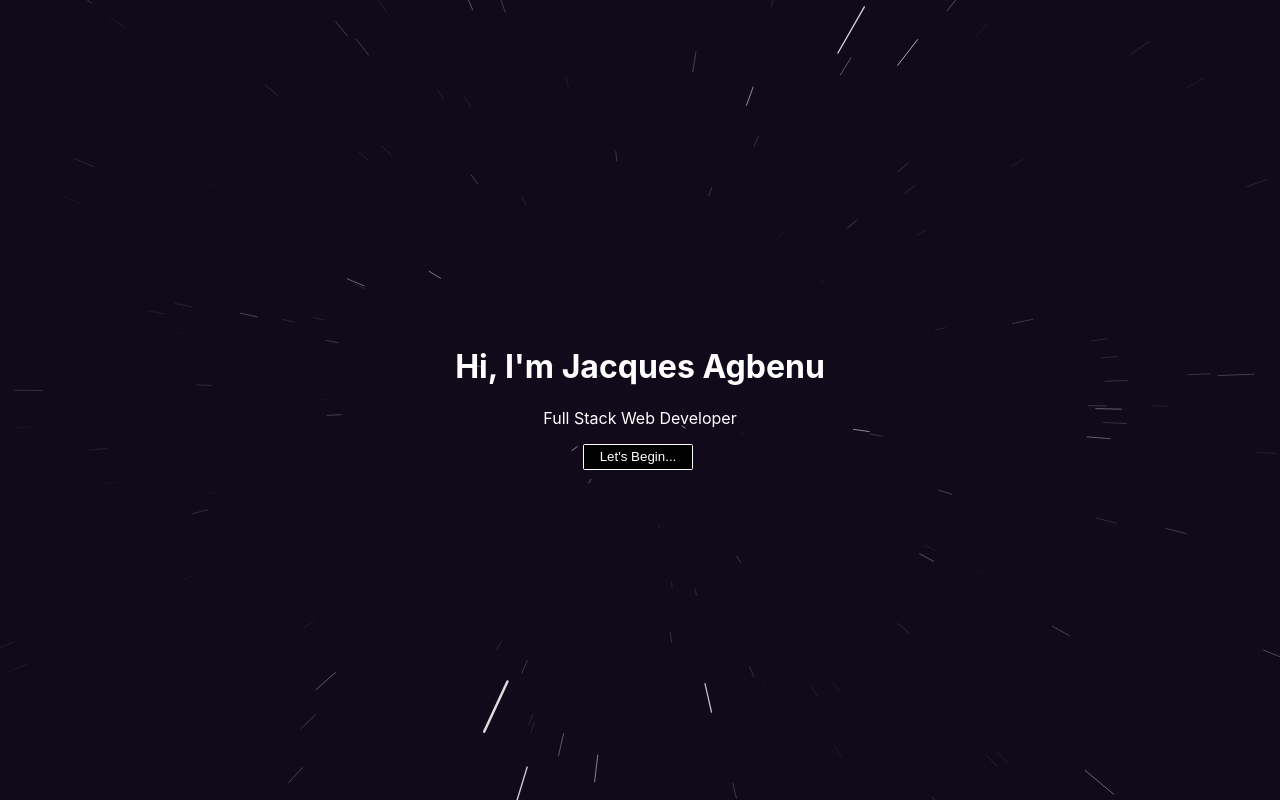
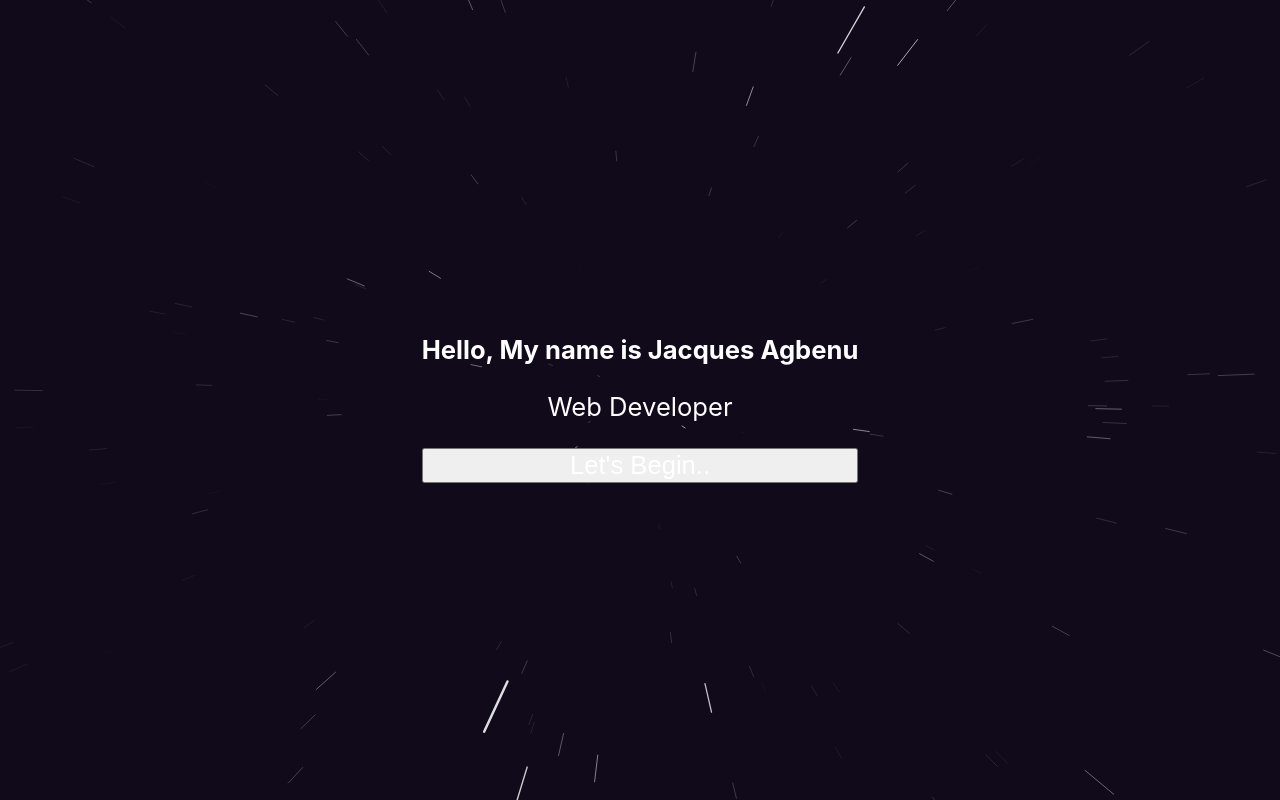
Before and after one commit to Jagbenu1/Portfolio_new, a React (Create React App) app: page / in a window 1280 px wide. Built offline with nearby package versions, Linux system fonts and the light colour scheme.

Commit message:
these changes will be deleted along with this branch

```diff
--- a/package.json
+++ b/package.json
@@ -6,13 +6,13 @@
     "@testing-library/jest-dom": "^5.16.2",
     "@testing-library/react": "^13.3.0",
     "@testing-library/user-event": "^14.2.1",
+    "nth-check": ">=2.0.1",
     "react": "^18.2.0",
     "react-dom": "^18.2.0",
     "react-router-dom": "^6.2.1",
     "react-scripts": "^5.0.1",
-    "react-typist": "^2.0.5",
-    "web-vitals": "^2.1.4",
-    "nth-check": ">=2.0.1"
+    "react-typewriter-effect": "^1.1.0",
+    "web-vitals": "^2.1.4"
   },
   "scripts": {
     "start": "react-scripts start",
--- a/src/containers/About/About.js
+++ b/src/containers/About/About.js
@@ -27,7 +27,7 @@ const About = () => {
       alt: "PostgreSQL_logo",
       name: "PostgreSQL",
     },
-    { id: 12, image: "./express.png", alt: "Express_logo", name: "express.png" },
+    { id: 12, image: "./express.png", alt: "Express_logo", name: "Express.js" },
   ]);
 
   return (
--- a/src/containers/Home/Home.js
+++ b/src/containers/Home/Home.js
@@ -1,14 +1,12 @@
 import { useEffect } from 'react';
 import { useNavigate } from "react-router-dom";
 import classes from './Home.module.css';
-import 'react-typist/dist/Typist.css';
-import Typist from 'react-typist';
 import WarpSpeed from '../../components/UI/Warpspeed/warpspeed';
 
 
 
 const Home = (props) => {
-    let navigate = useNavigate();
+    const navigate = useNavigate();
 
     useEffect(()=> {
         let x = new WarpSpeed("canvas");
@@ -30,7 +28,14 @@ const Home = (props) => {
         return(
                 <div className={classes.Banner}>
                    <canvas id="canvas" style={warpStyle}></canvas>
-                   <Typist className={classes.Text} cursor={{show: false,
+                   <div className= {classes.Container}>
+                        <h1 className= {classes.Typedout}>Hello, My name is Jacques Agbenu</h1>
+                        <p className = { classes.Typedout}>
+                                Web Developer
+                        </p>
+                        <button className={classes.Typedout} onClick={()=>navigate('/about')}>Let's Begin..</button>
+                   </div>
+                   {/* <Typist className={classes.Text} cursor={{show: false,
                      blink: true,
                      element: '|',
                      hideWhenDone: true,
@@ -44,7 +49,8 @@ const Home = (props) => {
                         onClick={()=>navigate('/about')}>
                             Let's Begin...
                         </button>
-                   </Typist>
+                   </Typist>  */}
+
                 </div>
         );
 };
--- a/src/containers/Home/Home.module.css
+++ b/src/containers/Home/Home.module.css
@@ -53,6 +53,31 @@
     background-color: #ffffff;
 }
 
+.Container{
+    display: inline-block;
+    position: absolute;
+}
+
+.Typedout{
+      overflow: hidden;
+      /* border-right: .15em solid orange; */
+      white-space: nowrap;
+      animation: typing 1s steps(20, end) forwards;
+      font-size: 1.6rem;
+      width: 0;
+      color: white;
+      text-align: center;
+}
+
+@keyframes typing {
+    from {width: 0}
+    to {width: 100% }
+}
+
+#canvas{
+    position: absolute;
+}
+
 @media all and (max-width:30em){
     .Button{
         display: block;
```
Also changed, not shown: 1 other file (tests, documents, lock files or other folders).
